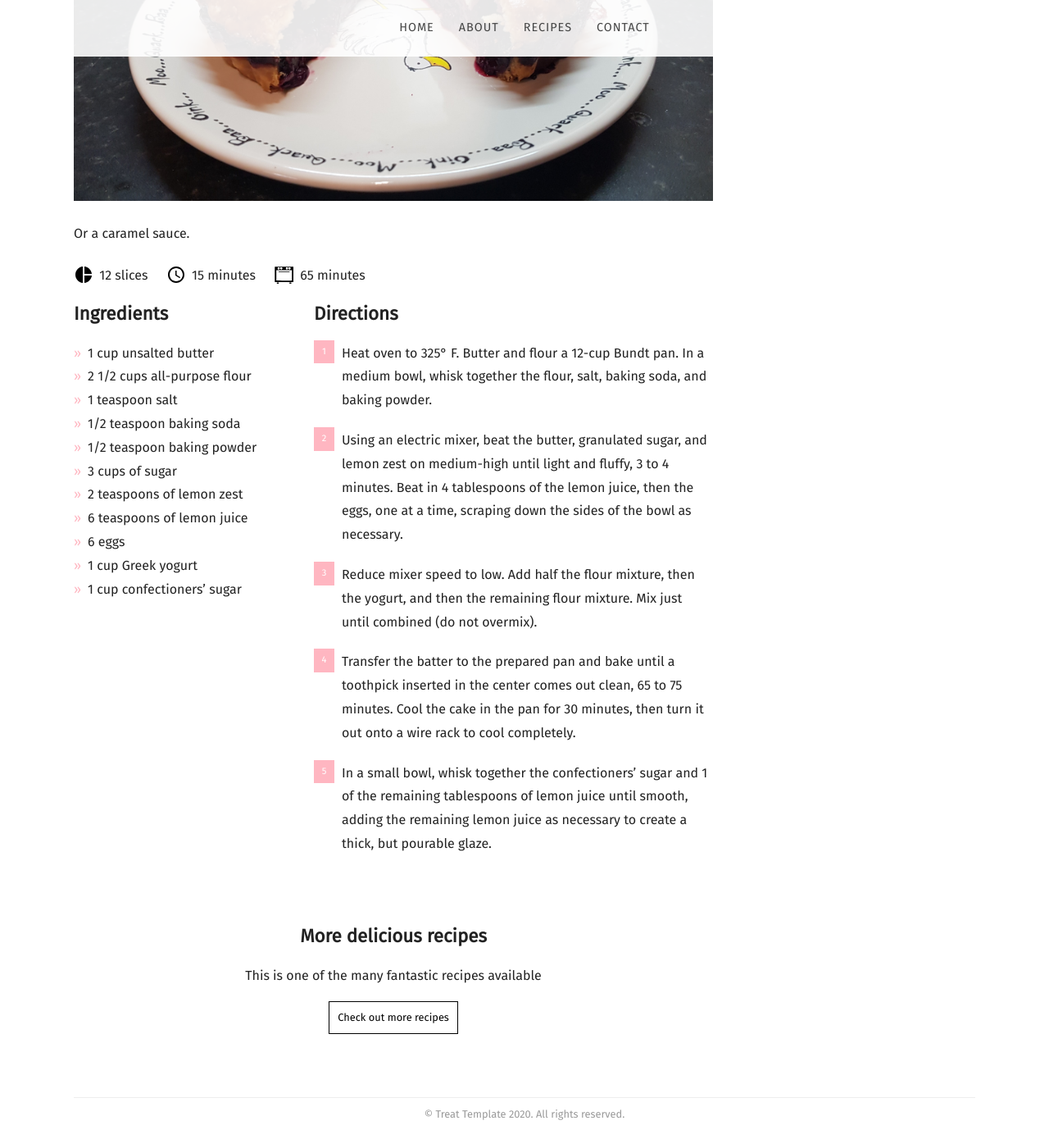
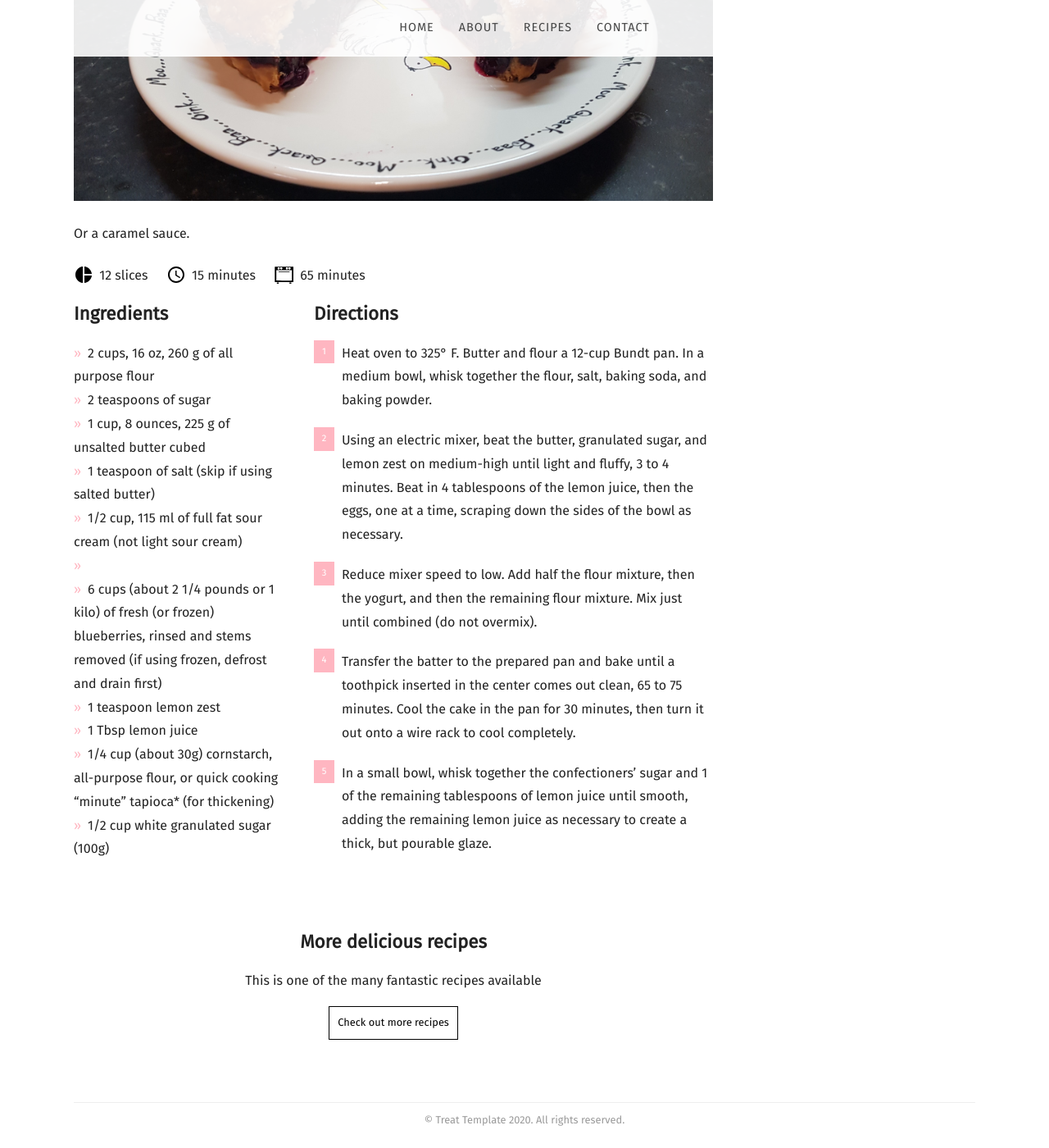
Before and after one commit to mcginleyireland/irishbaking.github.io, a Jekyll site: the page built from _posts/2020-08-01-raspberry-pie.md, in a window 1280 px wide and 1400 px high, scrolled down 2658 px. Shown: the whole window at 82% size. Built offline with Jekyll 4.4.1, drawn with Linux system fonts in a browser that asks for light colours; nearby versions of some CDN libraries; some web fonts are replaced; a file with an impossible date is left out.

```diff
--- a/_posts/2020-08-01-raspberry-pie.md
+++ b/_posts/2020-08-01-raspberry-pie.md
@@ -9,17 +9,17 @@ recipe:
   prep: 15 minutes
   cook: 65 minutes
   ingredients_markdown: |-
-    * 1 cup unsalted butter
-    * 2 1/2 cups all-purpose flour
-    * 1 teaspoon salt
-    * 1/2 teaspoon baking soda
-    * 1/2 teaspoon baking powder
-    * 3 cups of sugar
-    * 2 teaspoons of lemon zest
-    * 6 teaspoons of lemon juice
-    * 6 eggs
-    * 1 cup Greek yogurt
-    * 1 cup confectioners’ sugar
+    * 2 cups, 16 oz, 260 g of all purpose flour
+    * 2 teaspoons of sugar
+    * 1 cup, 8 ounces, 225 g of unsalted butter cubed
+    * 1 teaspoon of salt (skip if using salted butter)
+    * 1/2 cup, 115 ml of full fat sour cream (not light sour cream)
+    *
+    * 6 cups (about 2 1/4 pounds or 1 kilo) of fresh (or frozen) blueberries, rinsed and stems removed (if using frozen, defrost and drain first)
+    * 1 teaspoon lemon zest
+    * 1 Tbsp lemon juice
+    * 1/4 cup (about 30g) cornstarch, all-purpose flour, or quick cooking "minute" tapioca* (for thickening)
+    * 1/2 cup white granulated sugar (100g)
   directions_markdown: |-
     1. Heat oven to 325° F. Butter and flour a 12-cup Bundt pan. In a medium bowl, whisk together the flour, salt, baking soda, and baking powder.
     2. Using an electric mixer, beat the butter, granulated sugar, and lemon zest on medium-high until light and fluffy, 3 to 4 minutes. Beat in 4 tablespoons of the lemon juice, then the eggs, one at a time, scraping down the sides of the bowl as necessary.
```
